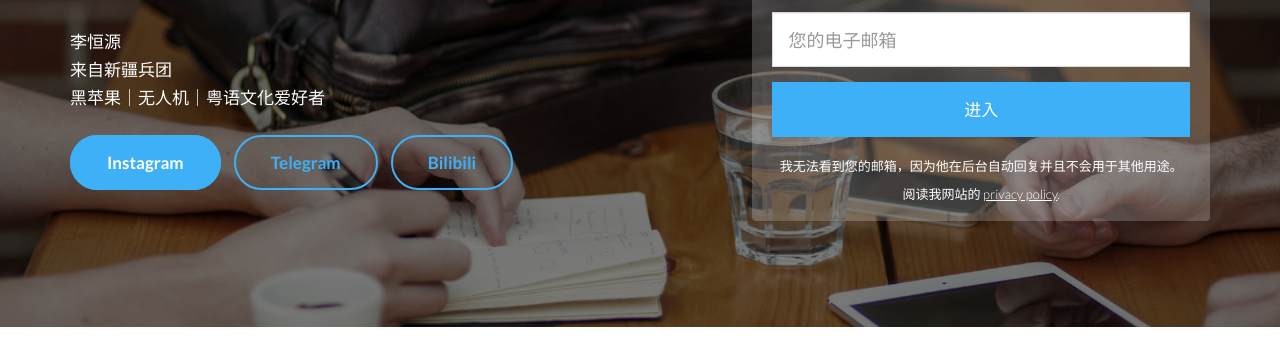
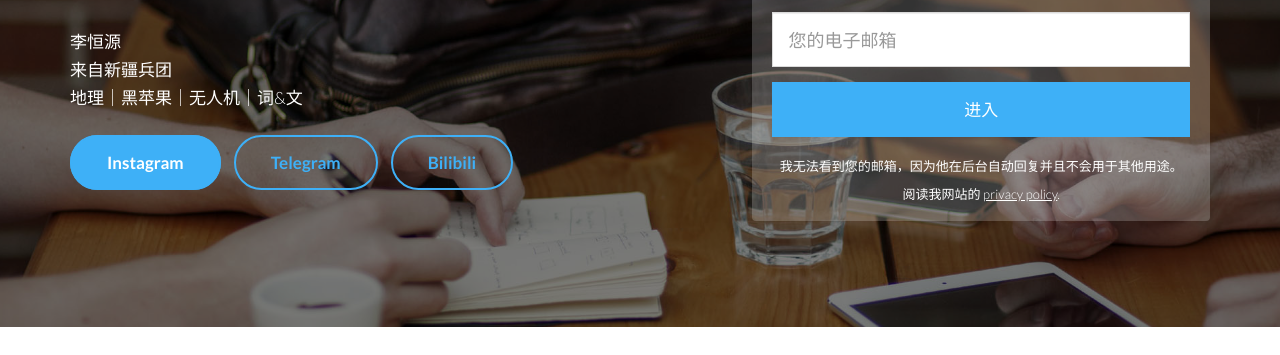
Before and after one commit to DrhyLee/DrhyLee.github.io, a plain HTML site: page index.html in a window 1280 px wide. Shown: the part 279-634 px from the top of the page. Drawn offline with Linux system fonts and the light colour scheme.

Commit message:
hyLee homepage

```diff
--- a/index.html
+++ b/index.html
@@ -63,7 +63,7 @@
 
 					<!-- /.header paragraph -->
 					<div class="landing-text wow fadeInUp">
-						<p>李恒源<br>来自新疆兵团<br>黑苹果｜无人机｜粤语文化爱好者</p>
+						<p>李恒源<br>来自新疆兵团<br>地理｜黑苹果｜无人机｜词&文</p>
 					</div>
 
 					<!-- /.header button -->
```
Also changed, not shown: 1 other file.
